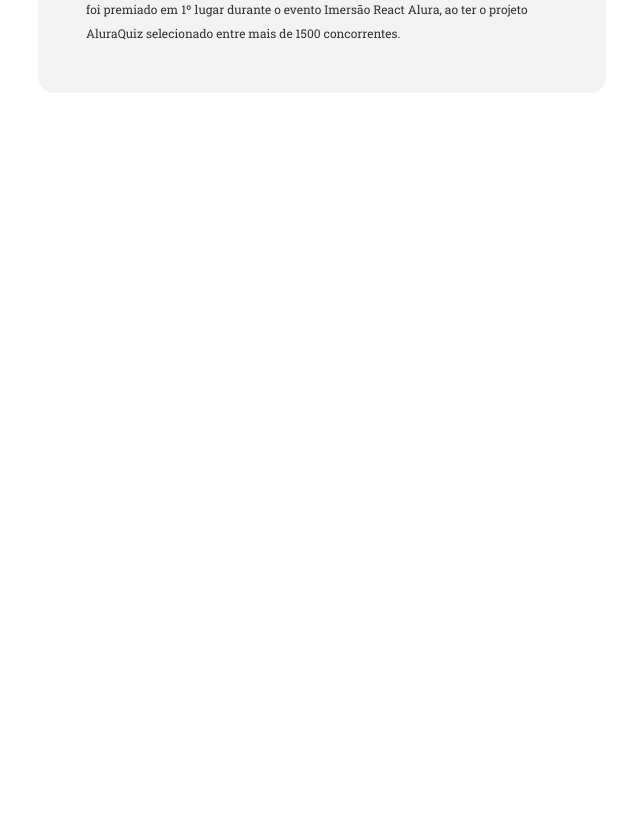
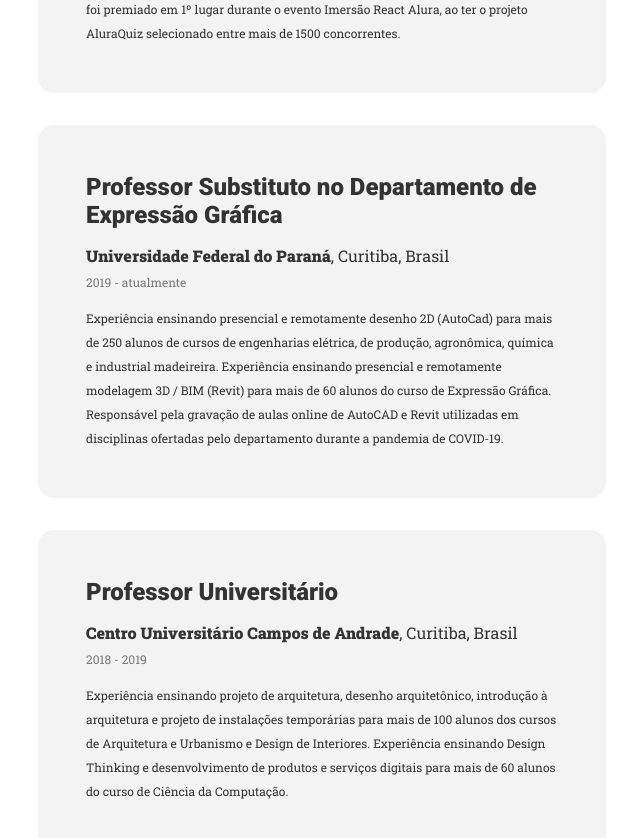
Before and after one commit to fischerafael/fischerafael-frontend, a Next.js app: page / in a window 1280 px wide. Shown: the part 1620-2458 px from the top of the page, without its empty margins (610-1250 px from the left). Before the commit the page ends 1745 px from the top, so only its background shows below. Built offline with nearby package versions, Linux system fonts and the light colour scheme.

Commit message:
added new experiences

```diff
--- a/src/external/data/index.ts
+++ b/src/external/data/index.ts
@@ -22,6 +22,27 @@ export const data = {
                 location: 'Curitiba, Brasil',
                 description:
                     'Experiência desenvolvendo aplicações web moderna utilizando tecnologias como Typescript, Javascript, ReactJS, NextJS, NodeJS, Styled-Components, HTML, CSS e Wordpress. Experiência criando clients em ReactJS e NextJS (+ de 30 projetos). Experiência criando servidores API Rest em NodeJS (+ de 15 projetos). Experiência criando blogs em Wordpress. Experiência criando conteúdos para internet, como artigos de blog (+ de 50 artigos e 2 milhões de views), vídeos para o Youtube (+ de 200 vídeos) e podcasts (+ de 100 episódios e 10 mil downloads). Durante o período, foi premiado em 1º lugar durante o evento Imersão React Alura, ao ter o projeto AluraQuiz selecionado entre mais de 1500 concorrentes.'
+            },
+            {
+                title:
+                    'Professor Substituto no Departamento de Expressão Gráfica',
+                institution: 'Universidade Federal do Paraná',
+                startedAt: 2019,
+                finishedAt: null,
+                current: true,
+                location: 'Curitiba, Brasil',
+                description:
+                    'Experiência ensinando presencial e remotamente desenho 2D (AutoCad) para mais de 250 alunos de cursos de engenharias elétrica, de produção, agronômica, química e industrial madeireira. Experiência ensinando presencial e remotamente modelagem 3D / BIM (Revit) para mais de 60 alunos do curso de Expressão Gráfica. Responsável pela gravação de aulas online de AutoCAD e Revit utilizadas em disciplinas ofertadas pelo departamento durante a pandemia de COVID-19.'
+            },
+            {
+                title: 'Professor Universitário',
+                institution: 'Centro Universitário Campos de Andrade',
+                startedAt: 2018,
+                finishedAt: 2019,
+                current: false,
+                location: 'Curitiba, Brasil',
+                description:
+                    'Experiência ensinando projeto de arquitetura, desenho arquitetônico, introdução à arquitetura e projeto de instalações temporárias para mais de 100 alunos dos cursos de Arquitetura e Urbanismo e Design de Interiores. Experiência ensinando Design Thinking e desenvolvimento de produtos e serviços digitais para mais de 60 alunos do curso de Ciência da Computação.'
             }
         ]
     }
--- a/src/external/ui/components/organisms/ExperienceSection/index.tsx
+++ b/src/external/ui/components/organisms/ExperienceSection/index.tsx
@@ -21,7 +21,7 @@ const BioSection = ({ title, experiences }: Props) => {
     return (
         <ProjectSectionContainerStyle>
             <h2>{title}</h2>
-
+            <ExperiencesContainerStyle>
                 {experiences.map((experience, index) => (
                     <ExperienceContainerStyle key={index}>
                         <h3>{experience.title}</h3>
@@ -35,15 +35,23 @@ const BioSection = ({ title, experiences }: Props) => {
                                 ? experience.finishedAt
                                 : 'atualmente'}
                         </h5>
-                    <p className="exp-description">{experience.description}</p>
+                        <p className="exp-description">
+                            {experience.description}
+                        </p>
                     </ExperienceContainerStyle>
                 ))}
+            </ExperiencesContainerStyle>
         </ProjectSectionContainerStyle>
     )
 }
 
 export default BioSection
 
+export const ExperiencesContainerStyle = styled.div`
+    display: flex;
+    flex-direction: column;
+    gap: 2rem;
+`
 export const ExperienceContainerStyle = styled.div`
     background: #f3f3f3;
     border-radius: 1rem;
@@ -87,6 +95,7 @@ export const ProjectSectionContainerStyle = styled(TwoColContainerStyle)`
     h2 {
         align-self: flex-start;
         font: 900 2rem 'Roboto';
+        margin-bottom: 2rem;
     }
     p {
         align-self: flex-start;
```
Lines whose indentation alone changed are shown as unchanged.
